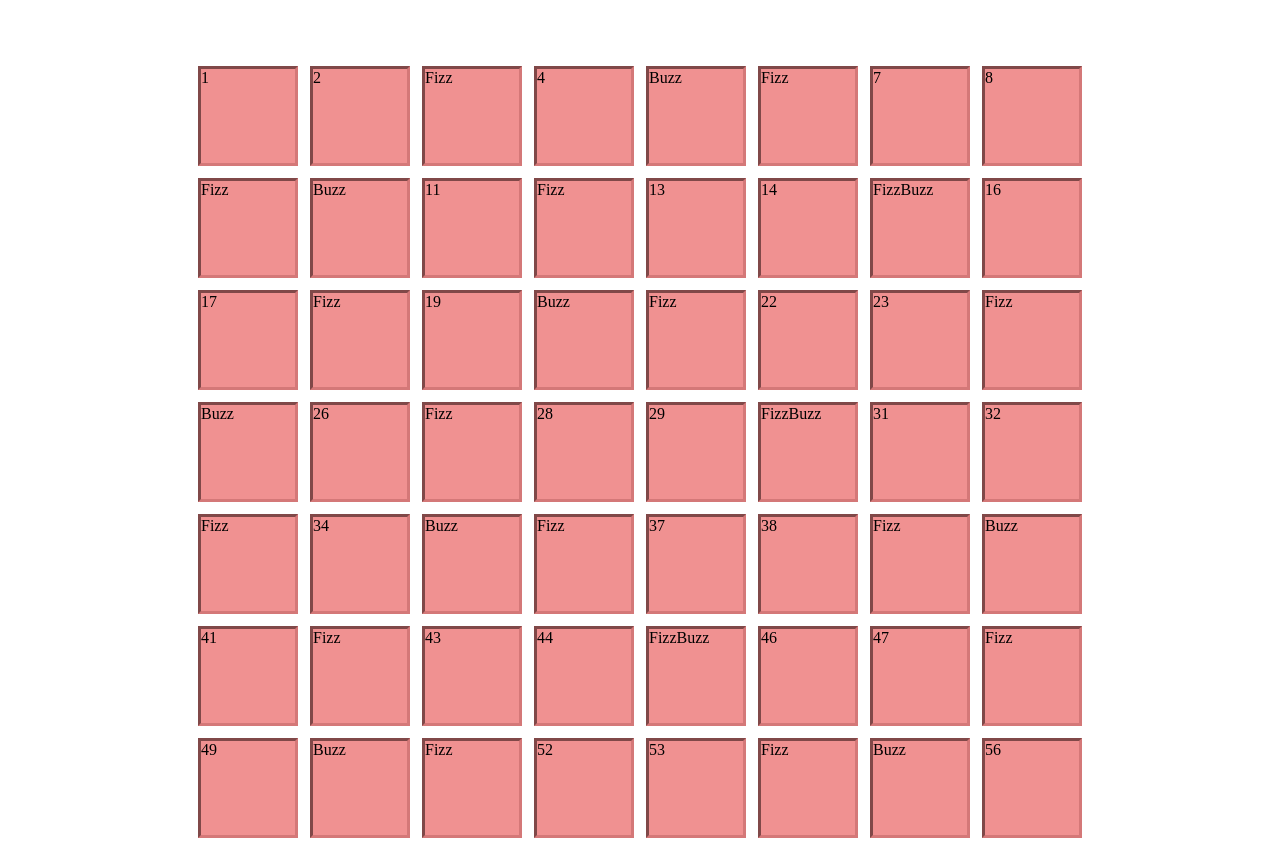
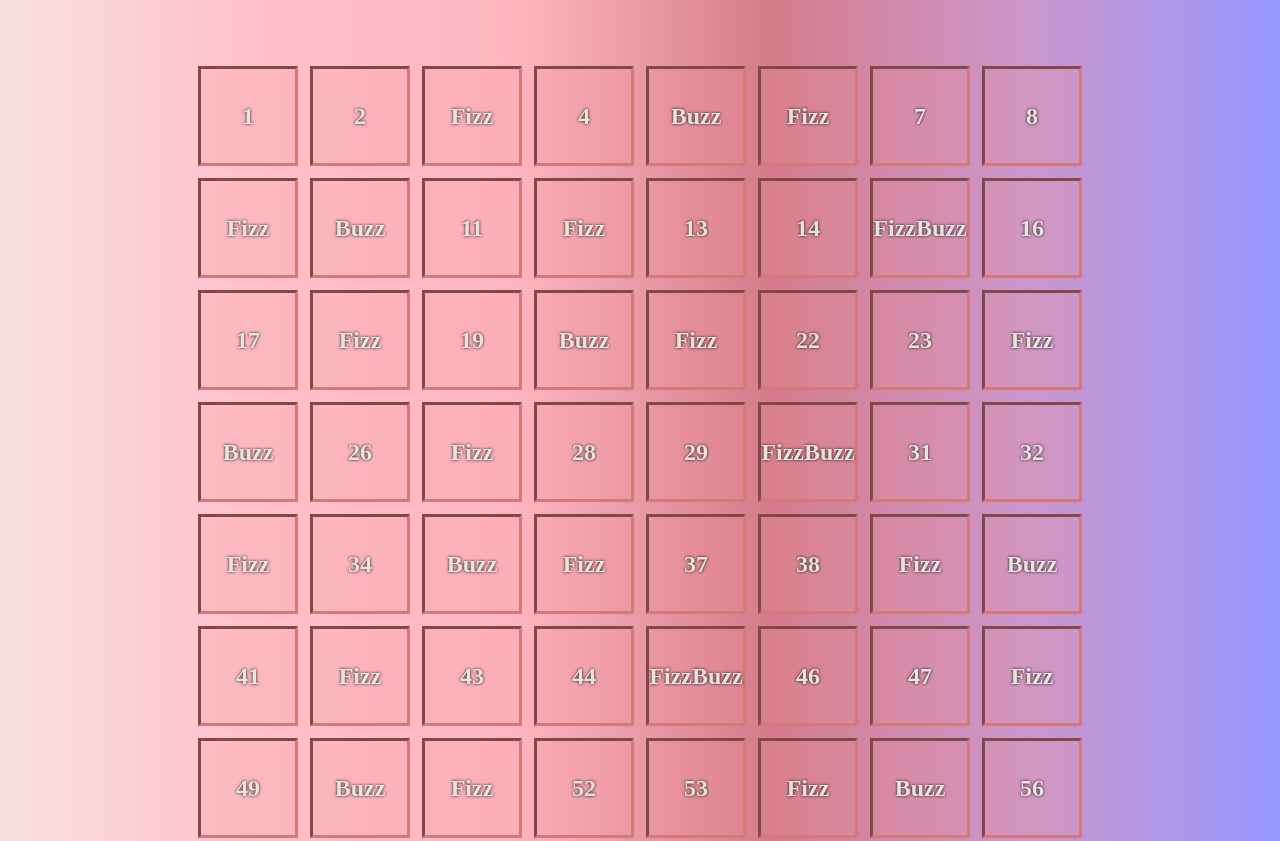
Before and after one commit to AnukaJapa/js-fizzbuzz, a plain HTML site: page index.html in a window 1280 px wide. Shown: the top 841 px of the page. Drawn offline with Linux system fonts and the light colour scheme.

Commit message:
completato l'esercizio con bonus

```diff
--- a/style.css
+++ b/style.css
@@ -10,11 +10,24 @@
     flex-wrap: wrap;
     justify-content: center;
 }
+ body {
+    width: 100%;
+    height: 100vh;
+    background-image: linear-gradient(to right, rgba(245, 205, 205, 0.608), pink, lightpink, rgba(206, 103, 120, 0.859), rgba(128, 0, 128, 0.409), rgba(0, 0, 255, 0.407));
+ }
 
 .box {
     width:100px;
     height:100px;
-    background-color:rgb(240, 145, 145);
+    background-color:rgba(240, 145, 145, 0.195);
     border:inset rgb(212, 120, 120) 3px;
     margin:6px;
+    display: flex;
+    justify-content: center;
+    align-items: center;
+    font-size: 24px;
+    color:rgba(249, 246, 239, 0.912);
+    text-shadow: black 0px 0px 3px;
+    font-weight: bold;
+
 }
```
